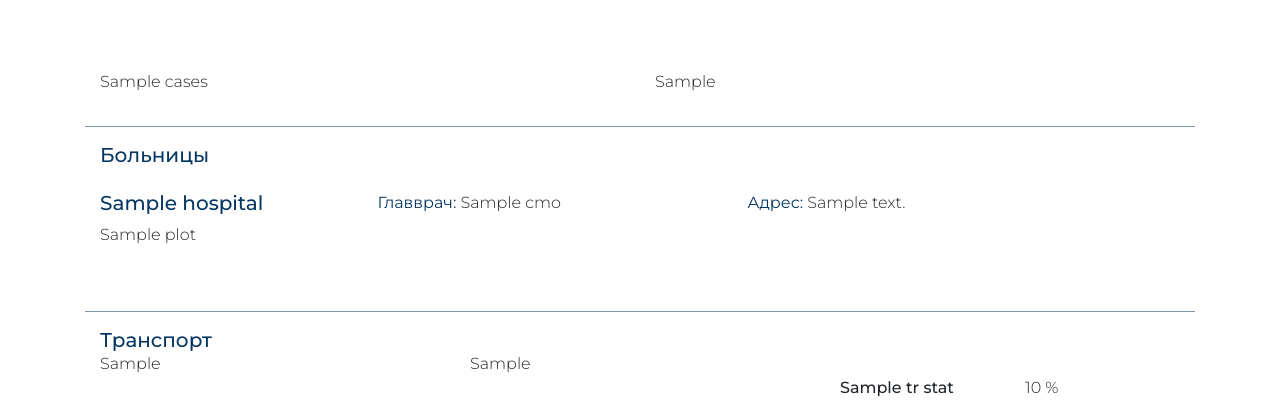
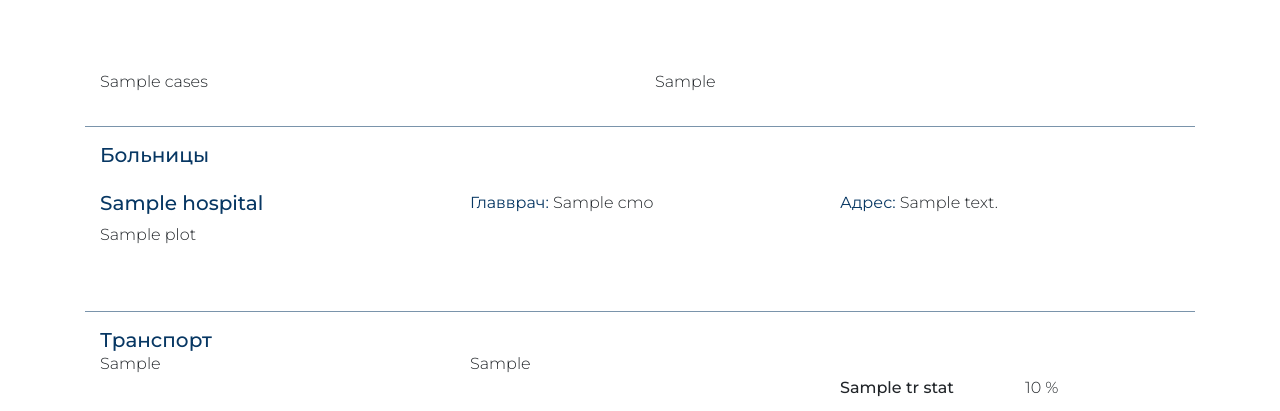
Before and after one commit to PhtRaveller/covid19-ru, a Flask app: template static/templates/moscow.html in a window 1280 px wide. Shown: the part 167-578 px from the top of the page. Run offline with Flask 2, Linux system fonts and the light colour scheme; the template is opened without the code that fills it: most values are stand-ins (such as "Sample title", 1, 10 or a date in 2020); some libraries are stand-ins or nearby versions.

Commit message:
Minor style update.

```diff
--- a/static/templates/moscow.html
+++ b/static/templates/moscow.html
@@ -18,8 +18,8 @@
     </div>
     {% for hospital in hospitals %}
     <div class="row mt-4">
-        <div class="col-sm-3">
-            <h5><a class="nav-link pl-0 pt-0" target="blank" href="{{ hospital.link }}">{{ hospital.name }}</a></h5>
+        <div class="col-sm-4">
+            <h5><a class="nav-link pl-0 pt-0" target="blank" href="{{ hospital.link }}">{{ hospital.name|safe}}</a></h5>
         </div>
         <div class="col-sm-4 pb-0">
             <span class="blue-font" style="font-weight: 400;">Главврач:</span> {{ hospital.cmo }}
```
